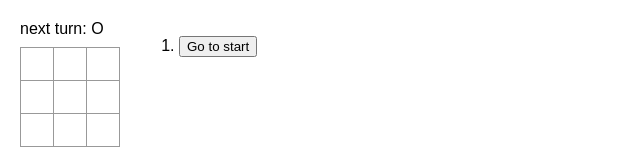
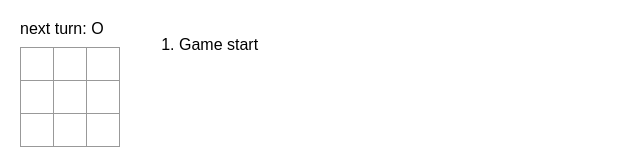
Before and after one commit to jakynevs/noughtsCrosses, a React (Create React App) app in the folder src/: page / in a window 1280 px wide. Shown: the top 160 px of the page, without its empty margins (0-640 px from the left). Built offline with nearby package versions, Linux system fonts and the light colour scheme.

Commit message:
Removed button to go back in history

```diff
--- a/src/App.js
+++ b/src/App.js
@@ -61,20 +61,12 @@ export default function Game() {
     setCount(nextHistory.length - 1);
   }
 
-  function jumpTo(nextMove) {
-    setCount(nextMove);
-  }
-
   const moves = history.map((_squares, move) => {
     let description;
     move > 0
-      ? (description = "Go to move " + move)
-      : (description = "Go to start");
-    return (
-      <li key={move}>
-        <button onClick={() => jumpTo(move)}>{description}</button>
-      </li>
-    );
+      ? (description = "You're at move " + move)
+      : (description = "Game start");
+    return <li key={move}>{description}</li>;
   });
 
   return (
```
